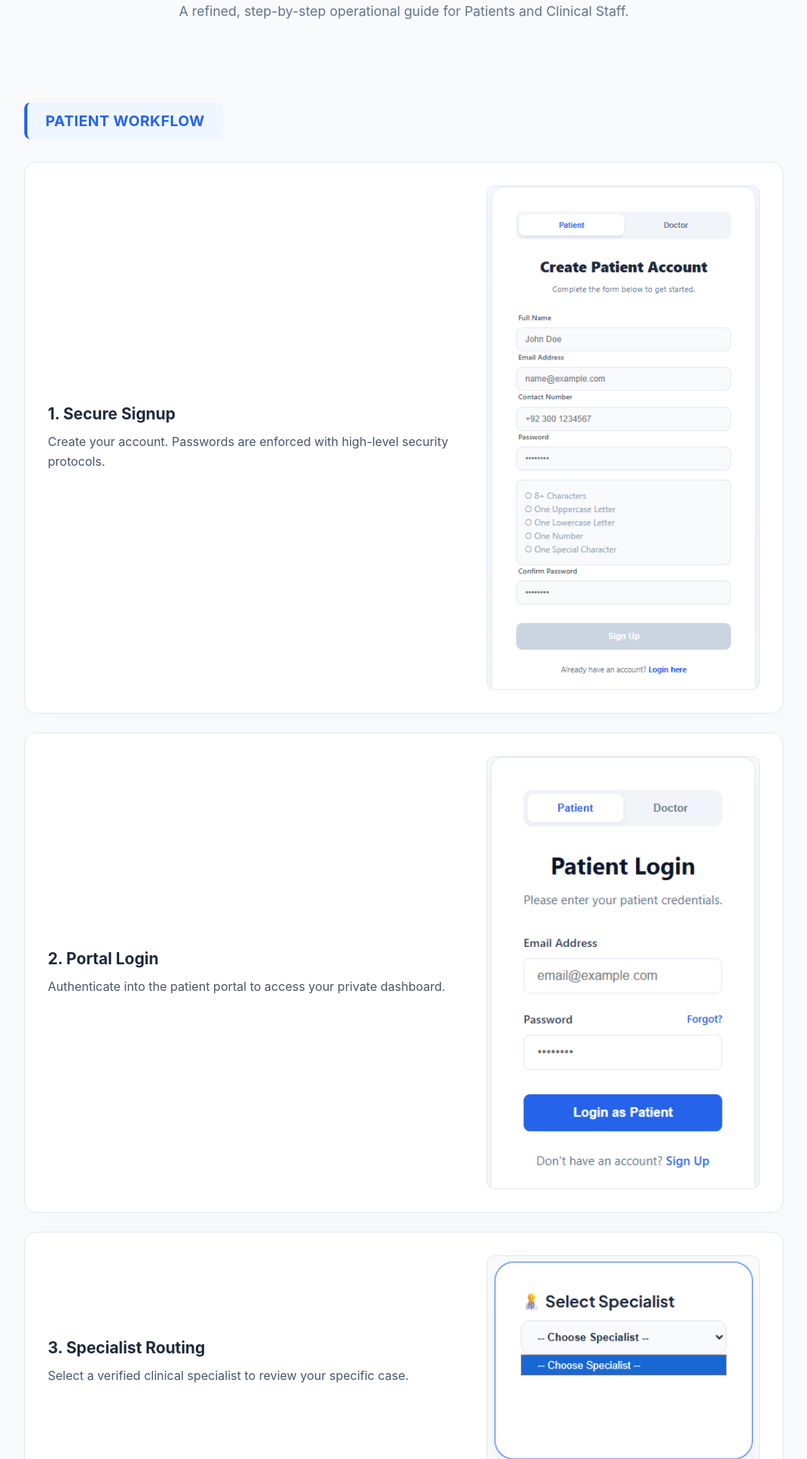
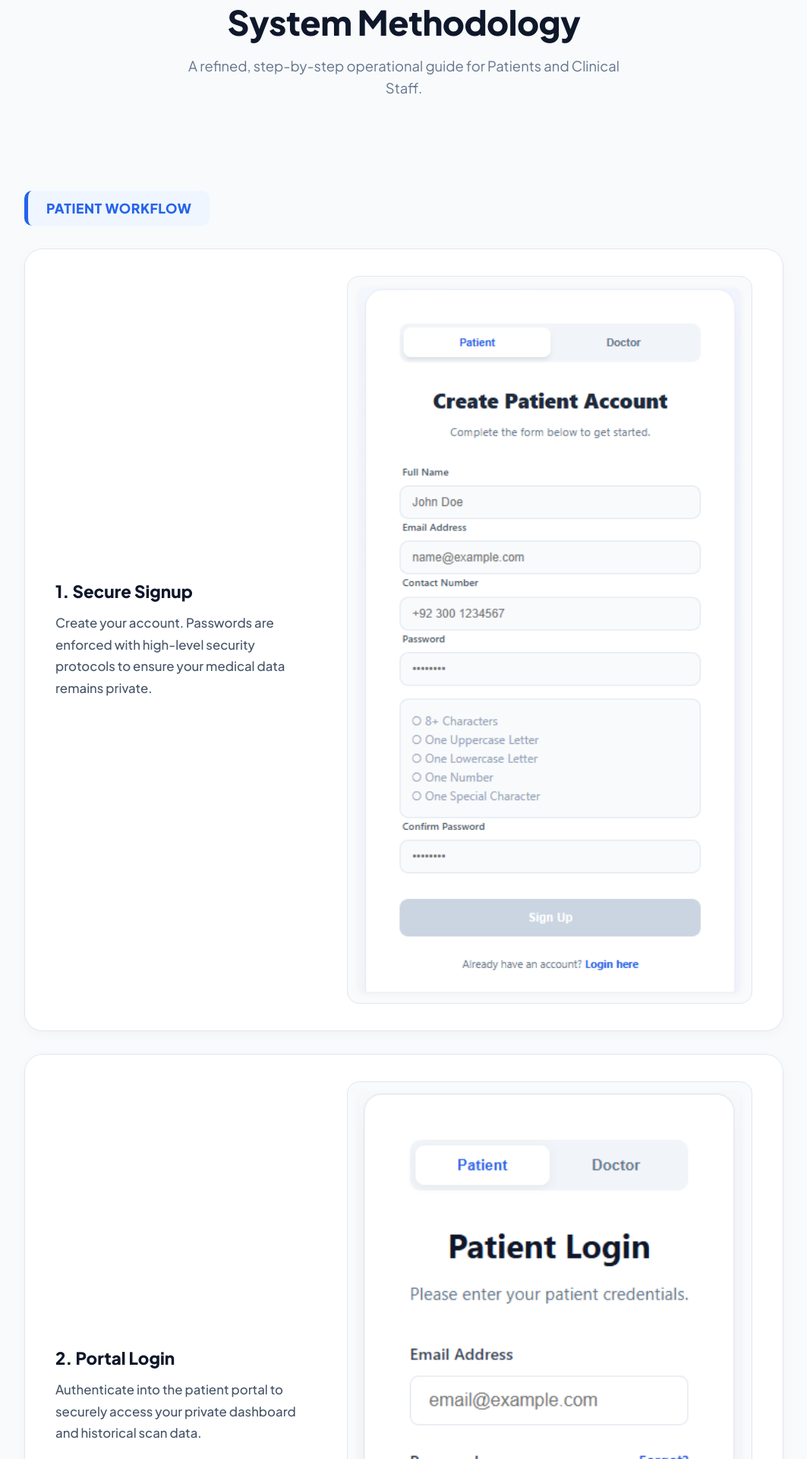
Before and after one commit to shahbazzubair/hair-follicle-detection-system, a React (Vite) app in the folder frontend/: page /methodology in a window 1280 px wide. Shown: the part 120-2040 px from the top of the page at 76% size, without its empty margins (108-1171 px from the left). Built offline with nearby package versions, Linux system fonts and the light colour scheme.

Commit message:
Methodology fixes

```diff
--- a/frontend/src/pages/landing_page/Methodology.jsx
+++ b/frontend/src/pages/landing_page/Methodology.jsx
@@ -1,16 +1,35 @@
-import React from 'react';
+import React, { useEffect } from 'react';
 import { useNavigate } from 'react-router-dom';
 import styles from './Methodology.module.css';
 
+// --- STANDARD ASSET IMPORTS ---
+// (Adjust the relative paths if your assets folder is located elsewhere)
+import PS from '../../assets/PS.png';
+import PL from '../../assets/PL.png';
+import SS from '../../assets/SS.png';
+import IU from '../../assets/IU.png';
+import RA from '../../assets/RA.png';
+import DS from '../../assets/DS.png';
+import AP from '../../assets/AP.png';
+import DP from '../../assets/DP.png';
+import DA from '../../assets/DA.png';
+
 export default function Methodology() {
   const navigate = useNavigate();
+
+  // Ensure page loads at the top
+  useEffect(() => {
+    window.scrollTo(0, 0);
+  }, []);
 
   return (
     <div className={styles.pageWrapper}>
       <section className={styles.methodologySection}>
         <div className={styles.header}>
           <h2 className={styles.mainTitle}>System Methodology</h2>
-          <p className={styles.subTitle}>A refined, step-by-step operational guide for Patients and Clinical Staff.</p>
+          <p className={styles.subTitle}>
+            A refined, step-by-step operational guide for Patients and Clinical Staff.
+          </p>
         </div>
 
         <div className={styles.container}>
@@ -22,41 +41,51 @@ export default function Methodology() {
             <div className={styles.stepCard}>
               <div className={styles.stepInfo}>
                 <h3>1. Secure Signup</h3>
-                <p>Create your account. Passwords are enforced with high-level security protocols.</p>
+                <p>Create your account. Passwords are enforced with high-level security protocols to ensure your medical data remains private.</p>
               </div>
-              <div className={styles.stepVisual}><img src="src/assets/PS.png" alt="Patient Signup" /></div>
+              <div className={styles.stepVisual}>
+                <img src={PS} alt="Patient Signup" />
+              </div>
             </div>
 
             <div className={styles.stepCard}>
               <div className={styles.stepInfo}>
                 <h3>2. Portal Login</h3>
-                <p>Authenticate into the patient portal to access your private dashboard.</p>
+                <p>Authenticate into the patient portal to securely access your private dashboard and historical scan data.</p>
               </div>
-              <div className={styles.stepVisual}><img src="src/assets/PL.png" alt="Patient Login" /></div>
+              <div className={styles.stepVisual}>
+                <img src={PL} alt="Patient Login" />
+              </div>
             </div>
 
             <div className={styles.stepCard}>
               <div className={styles.stepInfo}>
                 <h3>3. Specialist Routing</h3>
-                <p>Select a verified clinical specialist to review your specific case.</p>
+                <p>Select a verified clinical specialist from our database to review your specific case and provide tailored feedback.</p>
               </div>
-              <div className={styles.stepVisual}><img src="src/assets/SS.png" alt="Select Specialist" /></div>
+              <div className={styles.stepVisual}>
+                <img src={SS} alt="Select Specialist" />
+              </div>
             </div>
 
             <div className={styles.stepCard}>
               <div className={styles.stepInfo}>
                 <h3>4. Data Ingestion</h3>
-                <p>Upload a high-resolution image of the scalp for AI diagnostic processing.</p>
+                <p>Upload a high-resolution image of the scalp. Our system pre-processes the image for optimal AI diagnostic accuracy.</p>
               </div>
-              <div className={styles.stepVisual}><img src="src/assets/IU.png" alt="Upload Image" /></div>
+              <div className={styles.stepVisual}>
+                <img src={IU} alt="Upload Image" />
+              </div>
             </div>
 
             <div className={styles.stepCard}>
               <div className={styles.stepInfo}>
                 <h3>5. Clinical Review</h3>
-                <p>Access the generated AI analysis and verify the doctor's final notes.</p>
+                <p>Access the generated AI analysis, view your Norwood Scale classification, and download the doctor's final clinical report.</p>
               </div>
-              <div className={styles.stepVisual}><img src="src/assets/RA.png" alt="Report Analysis" /></div>
+              <div className={styles.stepVisual}>
+                <img src={RA} alt="Report Analysis" />
+              </div>
             </div>
           </div>
 
@@ -67,33 +96,41 @@ export default function Methodology() {
             <div className={styles.stepCard}>
               <div className={styles.stepInfo}>
                 <h3>1. Credential Submission</h3>
-                <p>Register as a practitioner by uploading your official medical credentials.</p>
+                <p>Register as a practitioner by uploading your official medical credentials and degree for administrative review.</p>
               </div>
-              <div className={styles.stepVisual}><img src="src/assets/DS.png" alt="Doctor Signup" /></div>
+              <div className={styles.stepVisual}>
+                <img src={DS} alt="Doctor Signup" />
+              </div>
             </div>
 
             <div className={styles.stepCard}>
               <div className={styles.stepInfo}>
                 <h3>2. System Verification</h3>
-                <p>Administrators review and authorize your account for clinical access.</p>
+                <p>Administrators manually review your submitted credentials and authorize your account for secure clinical access.</p>
               </div>
-              <div className={styles.stepVisual}><img src="src/assets/AP.png" alt="Admin Approval" /></div>
+              <div className={styles.stepVisual}>
+                <img src={AP} alt="Admin Approval" />
+              </div>
             </div>
 
             <div className={styles.stepCard}>
               <div className={styles.stepInfo}>
                 <h3>3. Dashboard Access</h3>
-                <p>Login to view the comprehensive queue of patients requiring review.</p>
+                <p>Login to view your comprehensive queue of patients, process pending scans, and generate finalized PDF reports.</p>
               </div>
-              <div className={styles.stepVisual}><img src="src/assets/DP.png" alt="Dashboard" /></div>
+              <div className={styles.stepVisual}>
+                <img src={DP} alt="Dashboard" />
+              </div>
             </div>
 
             <div className={styles.stepCard}>
               <div className={styles.stepInfo}>
                 <h3>4. Direct AI Analysis</h3>
-                <p>Bypass the queue to process local clinic images instantly via the dashboard.</p>
+                <p>Bypass the patient queue to process local, in-clinic images instantly via the direct analysis tool on your dashboard.</p>
               </div>
-              <div className={styles.stepVisual}><img src="src/assets/DA.png" alt="Direct Analysis" /></div>
+              <div className={styles.stepVisual}>
+                <img src={DA} alt="Direct Analysis" />
+              </div>
             </div>
           </div>
 
--- a/frontend/src/pages/landing_page/Methodology.module.css
+++ b/frontend/src/pages/landing_page/Methodology.module.css
@@ -1,13 +1,14 @@
+@import url('https://fonts.googleapis.com/css2?family=Plus+Jakarta+Sans:wght@400;500;600;700;800&display=swap');
+
 .pageWrapper {
   background: #f8fafc;
   min-height: 100vh;
+  font-family: 'Plus Jakarta Sans', sans-serif;
 }
 
-/* We removed .topNav entirely! */
-
+/* FIXED: Added 120px top padding so the fixed Navbar doesn't overlap the title */
 .methodologySection {
-  padding: 60px 20px 80px 20px;
-  font-family: 'Inter', sans-serif;
+  padding: 120px 20px 80px 20px;
 }
 
 .header {
@@ -16,17 +17,19 @@
 }
 
 .mainTitle {
-  font-size: 2.5rem;
+  font-size: 2.8rem;
   font-weight: 800;
   color: #0f172a;
   margin-bottom: 15px;
+  letter-spacing: -0.5px;
 }
 
 .subTitle {
-  font-size: 1.1rem;
+  font-size: 1.15rem;
   color: #64748b;
   max-width: 600px;
   margin: 0 auto;
+  line-height: 1.6;
 }
 
 .container {
@@ -34,44 +37,14 @@
   margin: 0 auto;
 }
 
-/* --- Bottom Action Area --- */
-.bottomAction {
-  display: flex;
-  justify-content: center;
-  margin-top: 70px;
-  padding-top: 40px;
-  border-top: 1px solid #e2e8f0;
-}
-
-.backBtn {
-  background: white;
-  color: #2563eb;
-  border: 2px solid #dbeafe;
-  padding: 14px 32px;
-  border-radius: 8px;
-  font-weight: 700;
-  font-size: 1rem;
-  cursor: pointer;
-  transition: all 0.2s ease;
-}
-
-.backBtn:hover {
-  background: #eff6ff;
-  border-color: #bfdbfe;
-  transform: translateY(-2px);
-  box-shadow: 0 4px 10px rgba(37, 99, 235, 0.1);
-}
-
-/* ... Keep all your other CSS styles below this point ... */
-
 /* --- Role Badges --- */
 .roleBadgePatient, .roleBadgeDoctor {
-  font-size: 1.2rem;
-  font-weight: 700;
+  font-size: 1.1rem;
+  font-weight: 800;
   padding: 12px 24px;
-  border-radius: 8px;
+  border-radius: 10px;
   margin-bottom: 30px;
-  margin-top: 50px;
+  margin-top: 60px;
   display: inline-block;
   letter-spacing: 0.5px;
   text-transform: uppercase;
@@ -80,84 +53,132 @@
 .roleBadgePatient {
   background: #eff6ff;
   color: #2563eb;
-  border-left: 4px solid #2563eb;
+  border-left: 5px solid #2563eb;
 }
 
 .roleBadgeDoctor {
   background: #f0fdf4;
   color: #16a34a;
-  border-left: 4px solid #16a34a;
+  border-left: 5px solid #16a34a;
 }
 
-/* --- Workflow Grid --- */
+/* --- Workflow Grid & Cards --- */
 .workflowGrid {
   display: flex;
   flex-direction: column;
-  gap: 25px;
+  gap: 30px;
 }
 
 .stepCard {
   display: flex;
   background: #ffffff;
-  padding: 30px;
-  border-radius: 16px;
+  padding: 35px 40px;
+  border-radius: 24px;
   border: 1px solid #e2e8f0;
   align-items: center;
-  gap: 40px;
-  box-shadow: 0 4px 20px rgba(0, 0, 0, 0.02);
-  transition: transform 0.2s ease, box-shadow 0.2s ease;
+  gap: 50px;
+  box-shadow: 0 4px 15px rgba(15, 23, 42, 0.03);
+  transition: transform 0.25s ease, box-shadow 0.25s ease;
 }
 
 .stepCard:hover {
-  transform: translateY(-3px);
-  box-shadow: 0 10px 30px rgba(0, 0, 0, 0.06);
+  transform: translateY(-4px);
+  box-shadow: 0 12px 30px rgba(15, 23, 42, 0.08);
+  border-color: #cbd5e1;
 }
 
+/* FIXED: Text now takes up ~40% of the space, leaving room for the image */
 .stepInfo {
-  flex: 1.5;
+  flex: 1;
 }
 
 .stepInfo h3 {
-  font-size: 1.3rem;
-  color: #1e293b;
-  margin-bottom: 12px;
-  font-weight: 700;
+  font-size: 1.4rem;
+  color: #0f172a;
+  margin-bottom: 14px;
+  font-weight: 800;
 }
 
 .stepInfo p {
   color: #475569;
-  line-height: 1.6;
-  font-size: 1rem;
+  line-height: 1.7;
+  font-size: 1.05rem;
+  font-weight: 500;
 }
 
+/* FIXED: Image container takes ~60% of the space and styles the screenshots cleanly */
 .stepVisual {
-  flex: 1;
-  background: #f1f5f9;
-  border-radius: 10px;
+  flex: 1.5;
+  background: #f8fafc;
+  border-radius: 16px;
   overflow: hidden;
   border: 1px solid #e2e8f0;
   display: flex;
   align-items: center;
   justify-content: center;
-  min-height: 180px; /* Placeholder height if images are missing */
+  padding: 15px; /* Gives the screenshot a nice "frame" */
 }
 
 .stepVisual img {
   width: 100%;
   height: auto;
   display: block;
-  object-fit: cover;
+  object-fit: contain;
+  border-radius: 8px;
+  box-shadow: 0 2px 10px rgba(0,0,0,0.05); /* Adds slight depth to the screenshot itself */
 }
 
-/* Responsive */
-@media (max-width: 768px) {
+/* --- Bottom Action Area --- */
+.bottomAction {
+  display: flex;
+  justify-content: center;
+  margin-top: 80px;
+  padding-top: 40px;
+  border-top: 1px solid #e2e8f0;
+}
+
+.backBtn {
+  background: white;
+  color: #0f172a;
+  border: 2px solid #e2e8f0;
+  padding: 16px 36px;
+  border-radius: 12px;
+  font-weight: 700;
+  font-size: 1.05rem;
+  cursor: pointer;
+  transition: all 0.25s ease;
+}
+
+.backBtn:hover {
+  background: #f8fafc;
+  border-color: #cbd5e1;
+  transform: translateY(-2px);
+  box-shadow: 0 6px 15px rgba(15, 23, 42, 0.05);
+}
+
+/* --- Responsive --- */
+@media (max-width: 968px) {
   .stepCard {
     flex-direction: column;
     text-align: center;
-    gap: 20px;
-    padding: 20px;
+    gap: 30px;
+    padding: 30px 20px;
   }
+
+  .stepInfo {
+    width: 100%;
+  }
+
   .stepVisual {
     width: 100%;
   }
 }
+
+@media (max-width: 768px) {
+  .methodologySection {
+    padding-top: 100px;
+  }
+  .mainTitle {
+    font-size: 2.2rem;
+  }
+}
```
Also changed, not shown: frontend/src/App.jsx (+15 -5 lines), frontend/src/components/ScrollToTop.jsx (deleted, +0 -14 lines), frontend/src/pages/patient/PatientDashboard.jsx (+38 -12 lines), frontend/src/pages/patient/PatientDashboard.module.css (+73 -29 lines).
